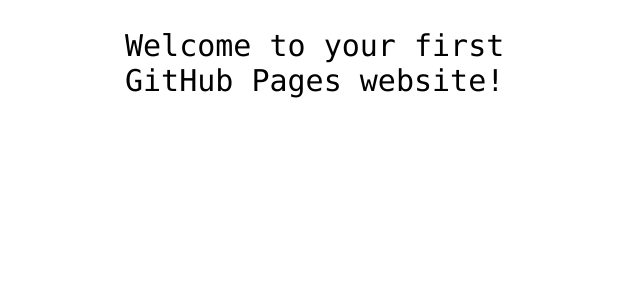
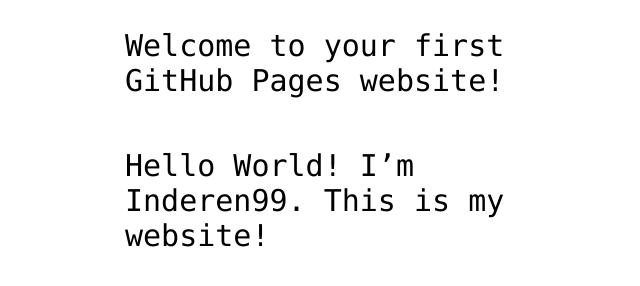
Before and after one commit to Inderen99/Inderen99.github.io, a plain HTML site: page index.html in a window 1280 px wide. Shown: the part 360-646 px from the top of the page, without its empty margins (315-955 px from the left). Drawn offline with Linux system fonts and the light colour scheme.

Commit message:
introduction

```diff
--- a/index.html
+++ b/index.html
@@ -13,6 +13,6 @@
 
 <!-- Change this code here by copy and pasting your template on line 15 -->
 <p>Welcome to your first GitHub Pages website!</p>
-
+<p>Hello World! I’m Inderen99. This is my website!</p>
 </body>
 </html>
```
